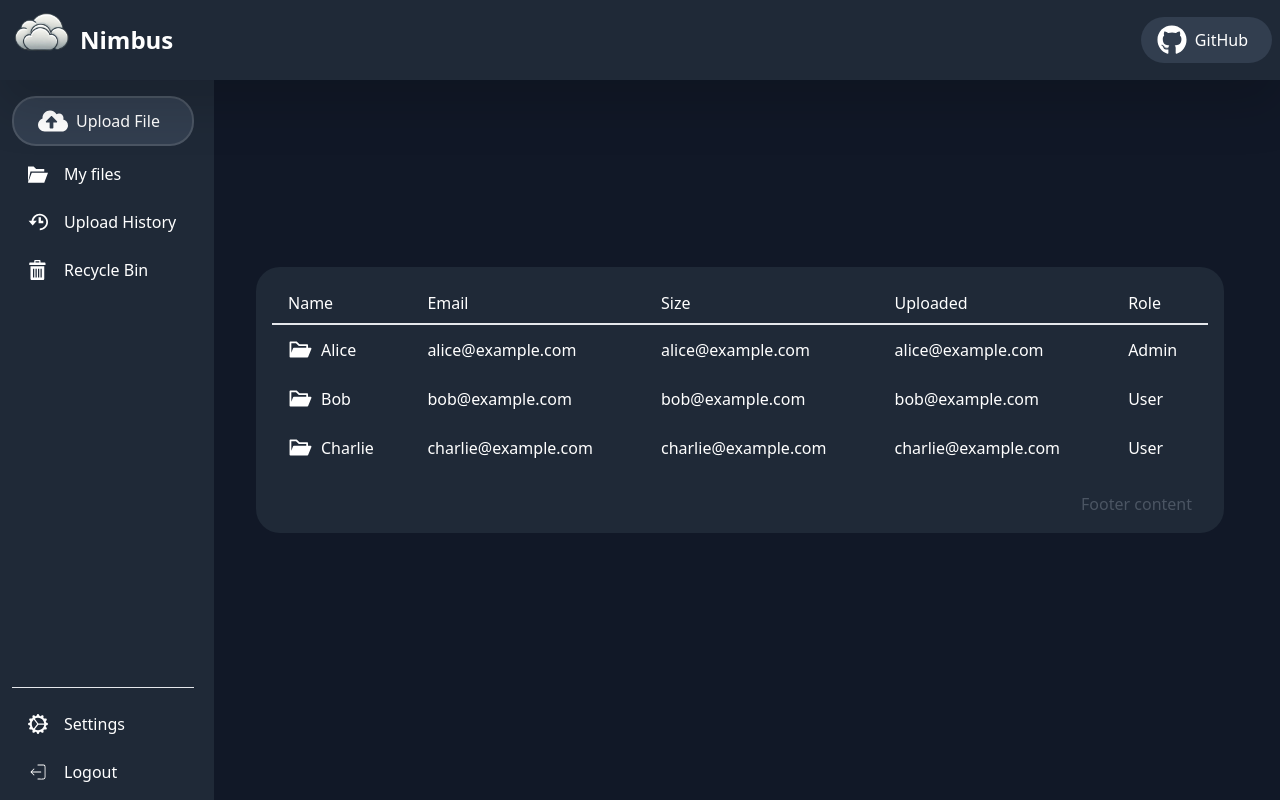
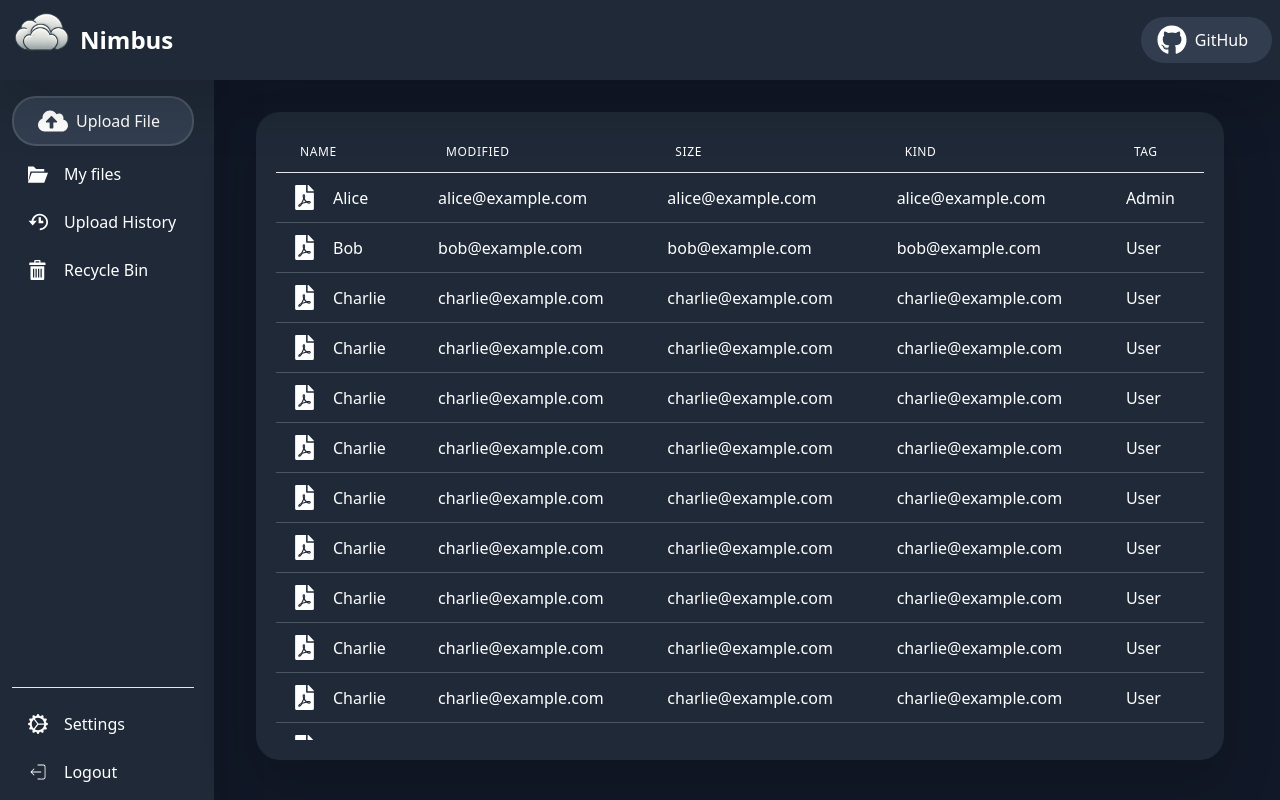
Before and after one commit to Waleed2660/nimbus-ui, a React (Create React App) app: page / in a window 1280 px wide. Built offline with nearby package versions, Linux system fonts and the light colour scheme.

Commit message:
dynamic file container added

```diff
--- a/src/App.jsx
+++ b/src/App.jsx
@@ -10,7 +10,7 @@ function App() {
       <div className="flex flex-col flex-grow">
         <NavBar />
 
-        <div className="flex-grow flex justify-end items-center bg-mainBackground">
+        <div className="flex-grow flex overflow-auto pt-28 bg-mainBackground">
           <FileContainer />
         </div>
       </div>
--- /dev/null
+++ b/src/components/container/Icons.jsx
@@ -0,0 +1,58 @@
+import { AiFillFolderOpen } from "react-icons/ai";
+import { FaFilePdf, FaFile, FaFileImage, FaFileVideo, FaFileCode, FaFileWord, FaFileExcel, FaFilePowerpoint, FaFileArchive, FaFileAudio } from "react-icons/fa";
+
+export const getFolderIcon = () => {
+  return <AiFillFolderOpen className="mr-2 group-hover:text-blue-300" size={25} />;
+};
+
+export const getPdfIcon = () => {
+  return <FaFilePdf className="mr-2 group-hover:text-red-400" size={25} />;
+};
+
+export const getImageIcon = () => {
+  return <FaFileImage className="mr-2 group-hover:text-green-400" size={25} />;
+};
+
+export const getFileIcon = () => {
+  return <FaFile className="mr-2 group-hover:text-gray-400" size={25} />;
+};
+
+// Icon for video files
+export const getVideoIcon = () => {
+  return <FaFileVideo className="mr-2 group-hover:text-purple-400" size={25} />;
+};
+
+// Icon for code files (e.g., .js, .py, .java, etc.)
+export const getCodeIcon = () => {
+  return <FaFileCode className="mr-2 group-hover:text-blue-400" size={25} />;
+};
+
+// Icon for Word documents
+export const getWordIcon = () => {
+  return <FaFileWord className="mr-2 group-hover:text-blue-500" size={25} />;
+};
+
+// Icon for Excel spreadsheets
+export const getExcelIcon = () => {
+  return <FaFileExcel className="mr-2 group-hover:text-green-500" size={25} />;
+};
+
+// Icon for PowerPoint presentations
+export const getPowerpointIcon = () => {
+  return <FaFilePowerpoint className="mr-2 group-hover:text-orange-500" size={25} />;
+};
+
+// Icon for archive files (e.g., .zip, .rar, etc.)
+export const getArchiveIcon = () => {
+  return <FaFileArchive className="mr-2 group-hover:text-yellow-500" size={25} />;
+};
+
+// Icon for audio files (e.g., .mp3, .wav)
+export const getAudioIcon = () => {
+  return <FaFileAudio className="mr-2 group-hover:text-pink-400" size={25} />;
+};
+
+// Default icon for unknown file types
+export const getDefaultFileIcon = () => {
+  return <FaFile className="mr-2 group-hover:text-gray-400" size={25} />;
+};
--- a/src/components/container/index.jsx
+++ b/src/components/container/index.jsx
@@ -1,10 +1,21 @@
 import React from "react";
-import { AiFillFolderOpen } from "react-icons/ai";
+import * as Icons from "./Icons";
 
-const getFolderIcon = () => {
-  return <AiFillFolderOpen className="mr-2 group-hover:text-blue-300 group-hover:rounded-l-3xl"
-  size={25} />;
+const handleOpen = (user) => {
+  console.log("Opening user:", user);
+  // Add logic to open a modal, navigate, or perform another action
 };
+
+const handleRowDoubleClick = (user) => {
+  console.log("Double-clicked on user:", user);
+  // Perform the action, such as opening a modal or redirecting
+};
+
+const getCurrentTime = () => {
+  const date = new Date();
+  return date.toLocaleString();
+};
+
 
 const FileContainer = () => {
   // Sample data array
@@ -12,25 +23,51 @@ const FileContainer = () => {
     { name: "Alice", email: "alice@example.com", role: "Admin" },
     { name: "Bob", email: "bob@example.com", role: "User" },
     { name: "Charlie", email: "charlie@example.com", role: "User" },
+    { name: "Charlie", email: "charlie@example.com", role: "User" },
+    { name: "Charlie", email: "charlie@example.com", role: "User" },
+    { name: "Charlie", email: "charlie@example.com", role: "User" },
+    { name: "Charlie", email: "charlie@example.com", role: "User" },
+    { name: "Charlie", email: "charlie@example.com", role: "User" },
+    { name: "Charlie", email: "charlie@example.com", role: "User" },
+    { name: "Charlie", email: "charlie@example.com", role: "User" },
+    { name: "Charlie", email: "charlie@example.com", role: "User" },
+    { name: "Charlie", email: "charlie@example.com", role: "User" },
+    { name: "Charlie", email: "charlie@example.com", role: "User" },
+    { name: "Charlie", email: "charlie@example.com", role: "User" },
+    { name: "Charlie", email: "charlie@example.com", role: "User" },
+    { name: "Charlie", email: "charlie@example.com", role: "User" },
+    { name: "Charlie", email: "charlie@example.com", role: "User" },
+    { name: "Charlie", email: "charlie@example.com", role: "User" },
+
   ];
 
   return (
-    <div className="container mx-auto p-4 bg-sideBar rounded-3xl ml-64 mr-14 top-0">
-      <div className="overflow-x-auto">
+    <div className="container mx-auto p-5 bg-sideBar rounded-3xl ml-64 mr-14 mb-10
+                    flex flex-col max-h-[calc(100vh-2rem)] drop-shadow-2xl">
+      <div className="overflow-auto h-full">
         <table className="min-w-full text-gray-600">
           <thead>
             <tr>
               <th className="table-header rounded-tl-lg">Name</th>
-              <th className="table-header ">Email</th>
+              <th className="table-header ">Modified</th>
               <th className="table-header ">Size</th>
-              <th className="table-header ">Uploaded</th>
-              <th className="table-header rounded-tr-lg">Role</th>
+              <th className="table-header ">Kind</th>
+              <th className="table-header rounded-tr-lg">Tag</th>
             </tr>
           </thead>
-          <tbody>
+          <tbody className="divide-y divide-gray-600">
             {data.map((user, index) => (
-              <tr key={index} className="group rounded-3xl hover:bg-secondary hover:bg-opacity-20 transition-all">
-                <td className="flex items-center px-4 py-3 text-white rounded-l-3xl group-hover:rounded-l-3xl">{getFolderIcon()}{user.name}</td>
+              <tr key={index} className="group hover:bg-secondary hover:bg-opacity-20 transition-all"
+                  onDoubleClick={() => handleRowDoubleClick(user)}>
+                <td className="px-4 py-3 text-white rounded-l-3xl group-hover:rounded-l-3xl">
+                  <div className="flex items-center">
+                    {Icons.getPdfIcon()}
+                      <button
+                        onClick={() => handleOpen(user)}
+                        className="text-white hover:text-blue-500 focus:outline-none ml-2">{user.name}
+                      </button>
+                  </div>
+                </td>
                 <td className="px-4 py-3 text-white">{user.email}</td>
                 <td className="px-4 py-3 text-white">{user.email}</td>
                 <td className="px-4 py-3 text-white">{user.email}</td>
@@ -40,7 +77,7 @@ const FileContainer = () => {
           </tbody>
           <tfoot className="border-t-0">
             <tr>
-              <td colSpan="5" className="text-right px-4 pt-5">Footer content</td>
+              <td colSpan="5" className="text-right px-4 pt-5">Last Updated: {getCurrentTime()}</td>
             </tr>
           </tfoot>
         </table>
--- a/src/components/sidebar/index.jsx
+++ b/src/components/sidebar/index.jsx
@@ -9,7 +9,7 @@ import UploadButton from "../uploadFile";
 const Sidebar = () => {
   return (
     <div className="fixed top-0 left-0 h-screen pr-5 pl-3 pt-24 pb-2 flex flex-col
-                    bg-sideBar text-white space-y-2">
+                    bg-sideBar text-white space-y-2 drop-shadow-2xl">
         <UploadButton />
         <SidebarItem icon={ImFolderOpen} text={"My files"} />
         <SidebarItem icon={ImHistory} text={"Upload History"} />
--- a/src/index.css
+++ b/src/index.css
@@ -5,6 +5,7 @@
 @layer components {
 
   .table-header{
-    @apply px-4 py-2 border-b-2 text-white text-left font-medium
+    @apply px-6 py-3 border-b text-white text-left font-medium text-xs
+            uppercase tracking-wider
   }
 }
```
